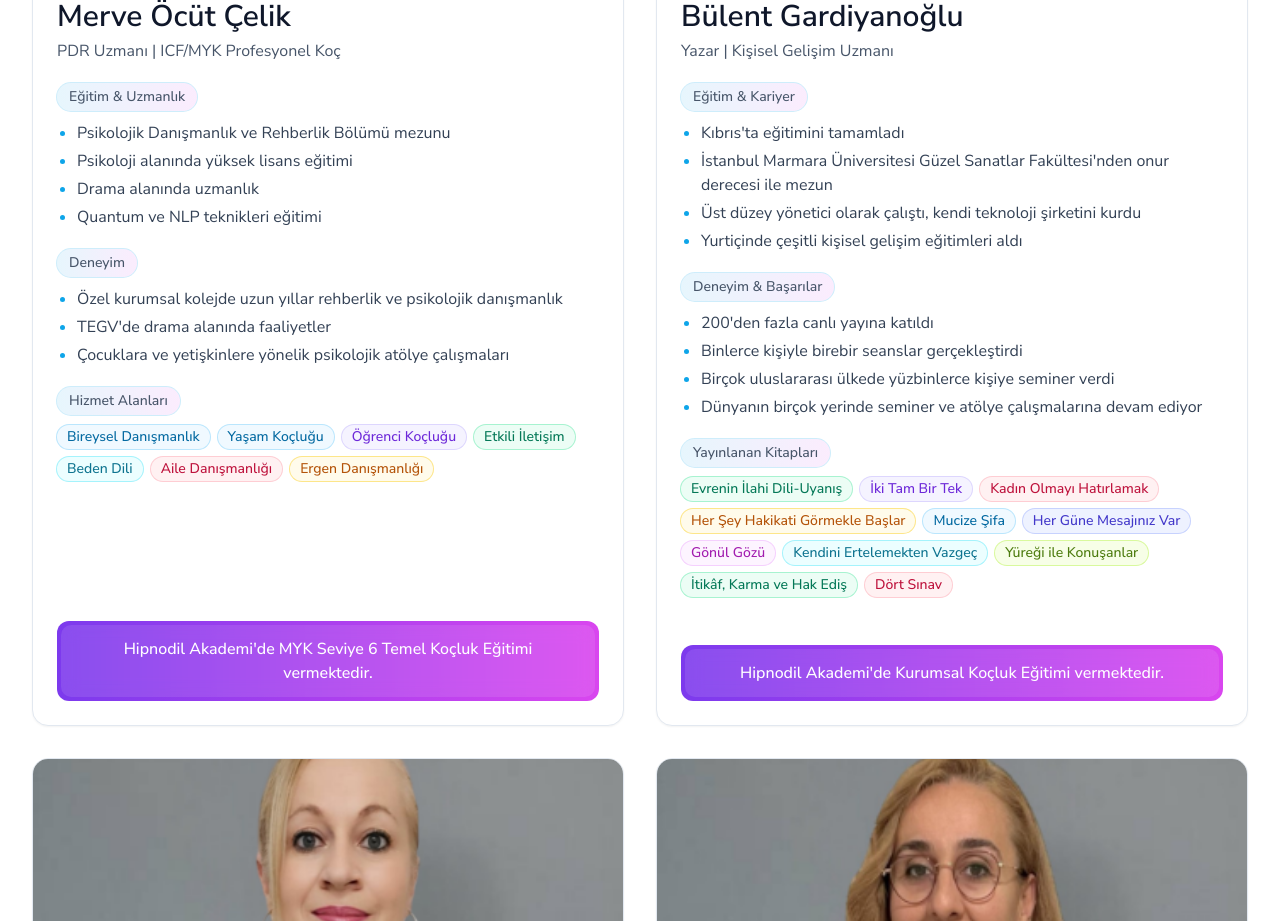
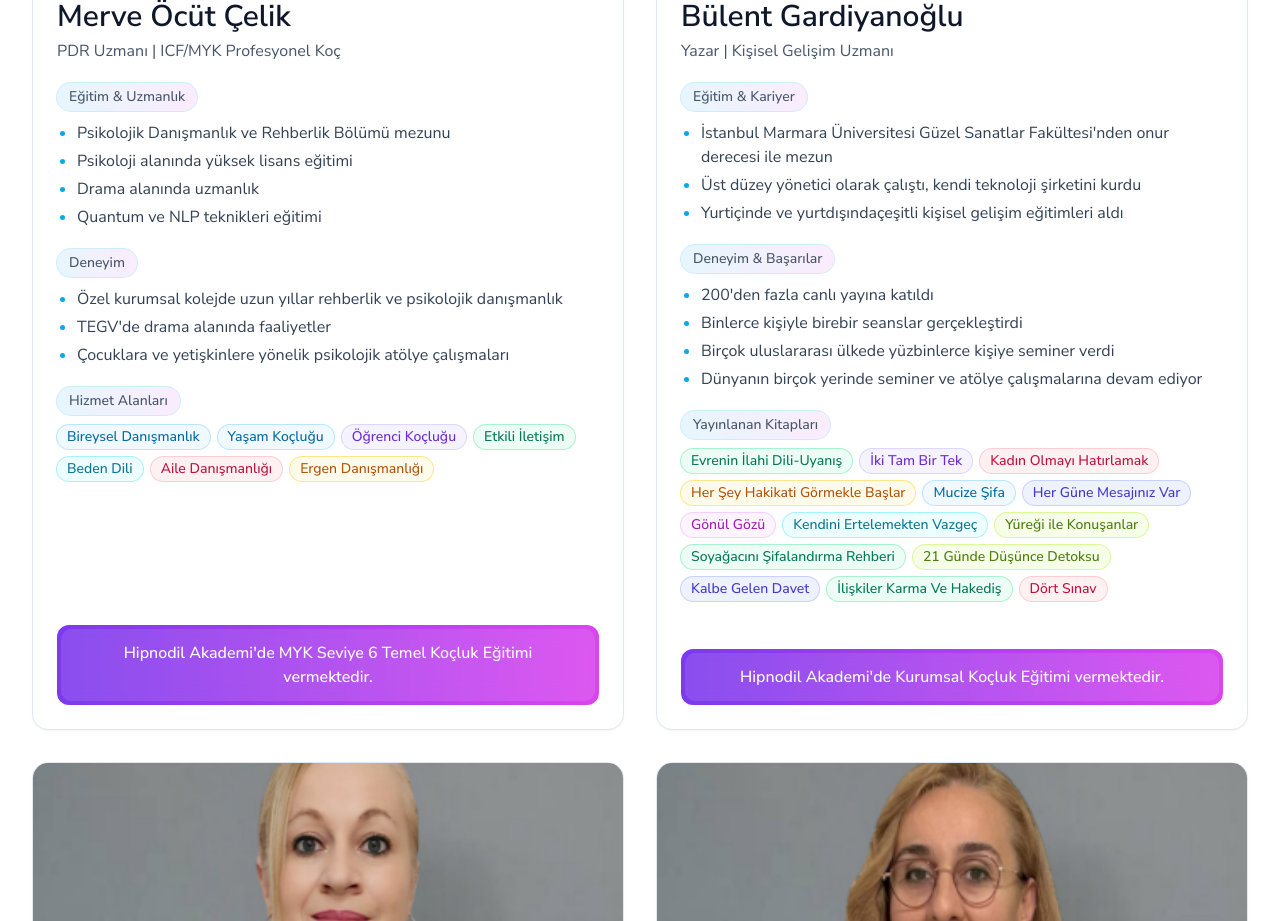
Before and after one commit to tetik-mehmet/hipnodil-akademi, a Next.js app: page /egitmenler in a window 1280 px wide. Shown: the part 960-1881 px from the top of the page. Built offline with nearby package versions, Linux system fonts and the light colour scheme.

Commit message:
guncelleme 19.06.2026

```diff
--- a/app/egitmenler/page.js
+++ b/app/egitmenler/page.js
@@ -170,10 +170,10 @@ export default function Page() {
               heading: "Eğitim & Kariyer",
               type: "list",
               items: [
-                "Kıbrıs'ta eğitimini tamamladı",
+
                 "İstanbul Marmara Üniversitesi Güzel Sanatlar Fakültesi'nden onur derecesi ile mezun",
                 "Üst düzey yönetici olarak çalıştı, kendi teknoloji şirketini kurdu",
-                "Yurtiçinde çeşitli kişisel gelişim eğitimleri aldı",
+                "Yurtiçinde ve yurtdışındaçeşitli kişisel gelişim eğitimleri aldı",
               ],
             },
             {
@@ -199,7 +199,10 @@ export default function Page() {
                 { label: "Gönül Gözü", color: "fuchsia" },
                 { label: "Kendini Ertelemekten Vazgeç", color: "cyan" },
                 { label: "Yüreği ile Konuşanlar", color: "lime" },
-                { label: "İtikâf, Karma ve Hak Ediş", color: "emerald" },
+                { label: "Soyağacını Şifalandırma Rehberi", color: "emerald" },
+                { label: "21 Günde Düşünce Detoksu", color: "lime" },
+                { label: "Kalbe Gelen Davet", color: "indigo" },
+                { label: "İlişkiler Karma Ve Hakediş", color: "emerald" },
                 { label: "Dört Sınav", color: "rose" },
               ],
             },
--- a/app/page.js
+++ b/app/page.js
@@ -321,7 +321,7 @@ export default function Home() {
             {[
               { src: "/referanslar/cz3.png", name: "Referans 3" },
               { src: "/referanslar/cz4.png", name: "Referans 4" },
-              { src: "/referanslar/net_logo.png", name: "Net Logo" },
+
               { src: "/referanslar/speed_mind.png", name: "Speed Mind" },
             ].map((r) => (
               <div
```
